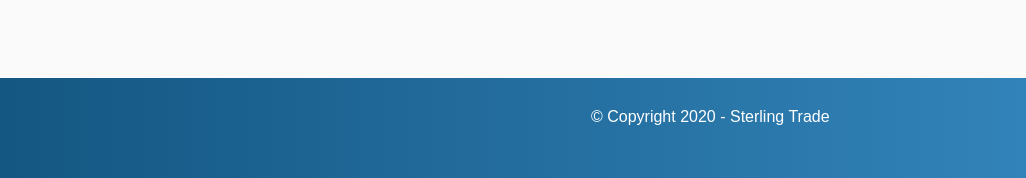
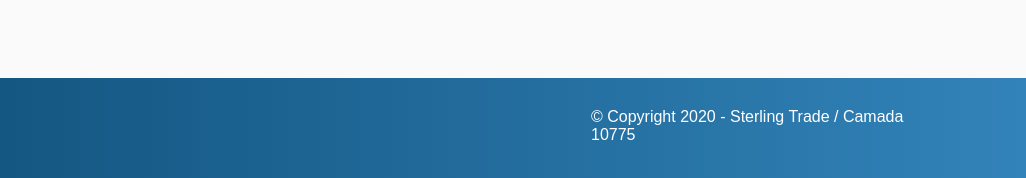
Before and after one commit to anahis0l/sterling-trade, a website: page index.html in a window 1280 px wide. Shown: the part 3074-3252 px from the top of the page, 254-1280 px from the left. Drawn offline with nearby package versions, Linux system fonts and the light colour scheme; files whose address does not match are found by name.

Commit message:
Modificacion de Index

```diff
--- a/index.html
+++ b/index.html
@@ -127,7 +127,7 @@
                             <a href="https://www.linkedin.com/company/sterling-trade-srl-d-m-brokers/"><i class="icon-linkedin"></i></a>
                         </div>
                             <div class="col-7  offset-md-2 col-md-6  offset-xl-4 col-xl-4">
-                                <p class="copyright">&copy; Copyright 2020 - Sterling Trade </p>
+                                <p class="copyright">&copy; Copyright 2020 - Sterling Trade  / Camada 10775</p>
                             </div>
                     </div>
                 </div>
```
